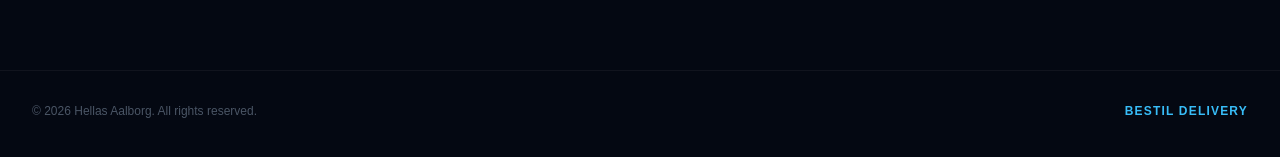
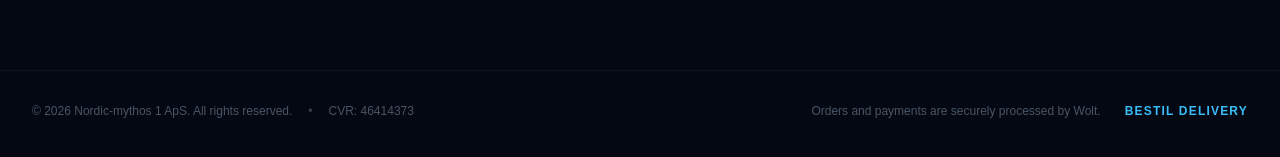
Before and after one commit to panoskoul108/hellas-aalborg-web, a Next.js app: page / in a window 1280 px wide. Shown: the part 3073-3230 px from the top of the page. Built offline with nearby package versions, Linux system fonts and the light colour scheme; no server answers; the database is empty.

Commit message:
Update page.tsx

```diff
--- a/app/page.tsx
+++ b/app/page.tsx
@@ -318,9 +318,22 @@ export default function Home() {
             <iframe title="Hellas Aalborg Map" src="https://www.google.com/maps/embed?pb=!1m18!1m12!1m3!1d2170.198305602497!2d9.919427015949516!3d57.04944898092288!2m3!1f0!2f0!3f0!3m2!1i1024!2i768!4f13.1!3m3!1m2!1s0x464932b144fc894f%3A0xc3c940b3c5a6c38b!2sVed%20Stranden%2021%2C%209000%20Aalborg%2C%20Denmark!5e0!3m2!1sen!2sgr!4v1680000000000!5m2!1sen!2sgr" width="100%" height="100%" style={{ border: 0 }} allowFullScreen loading="lazy" referrerPolicy="no-referrer-when-downgrade" className="absolute inset-0"></iframe>
           </div>
         </div>
-        <div className="max-w-7xl mx-auto px-6 md:px-8 mt-20 pt-8 border-t border-white/5 text-center text-xs text-gray-600 flex flex-col md:flex-row justify-between items-center gap-4">
-          <p>© {new Date().getFullYear()} Hellas Aalborg. All rights reserved.</p>
-          <a href="https://wolt.com/da/dnk/aalborg/restaurant/hellas-food1" target="_blank" rel="noreferrer" className="text-[#38BDF8] hover:text-white transition font-bold tracking-widest uppercase">{t.footerDelivery}</a>
+
+        <div className="max-w-7xl mx-auto px-6 md:px-8 mt-20 pt-8 border-t border-white/5 text-center flex flex-col md:flex-row justify-between items-center gap-4">
+          {/* Αριστερή πλευρά: Copyright & CVR (Υποχρεωτικό στη Δανία) */}
+          <div className="text-xs text-gray-600 flex flex-col md:flex-row items-center gap-2 md:gap-4">
+            <p>© {new Date().getFullYear()} Nordic-mythos 1 ApS. All rights reserved.</p>
+            <span className="hidden md:block text-gray-700">•</span>
+            <p>CVR: 46414373</p>
+          </div>
+
+          {/* Δεξιά πλευρά: Wolt Disclaimer & Link */}
+          <div className="text-xs text-gray-600 flex flex-col md:flex-row items-center gap-2 md:gap-6">
+            <p className="max-w-xs text-center md:text-right">Orders and payments are securely processed by Wolt.</p>
+            <a href="https://wolt.com/da/dnk/aalborg/restaurant/hellas-food1" target="_blank" rel="noreferrer" className="text-[#38BDF8] hover:text-white transition font-bold tracking-widest uppercase mt-2 md:mt-0">
+              {t.footerDelivery}
+            </a>
+          </div>
         </div>
       </footer>
 
```
